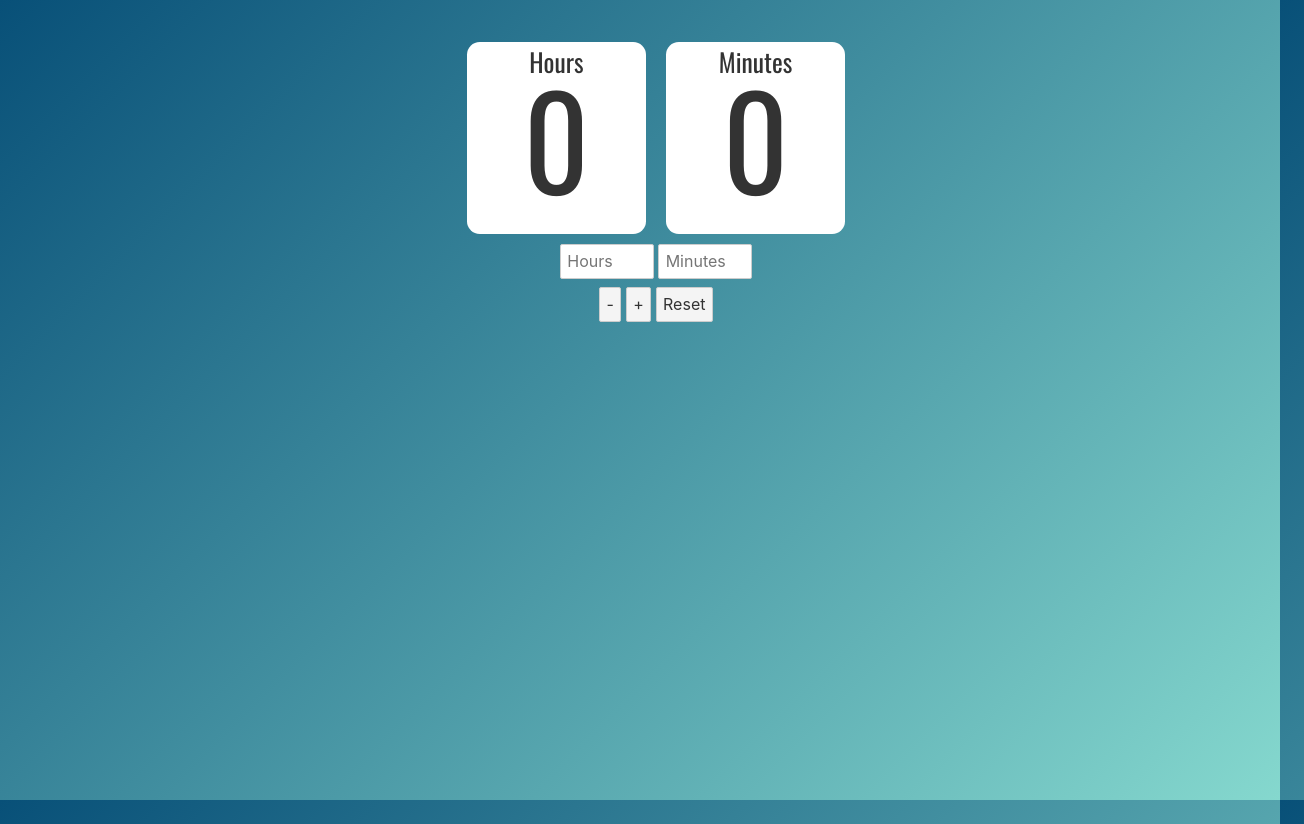
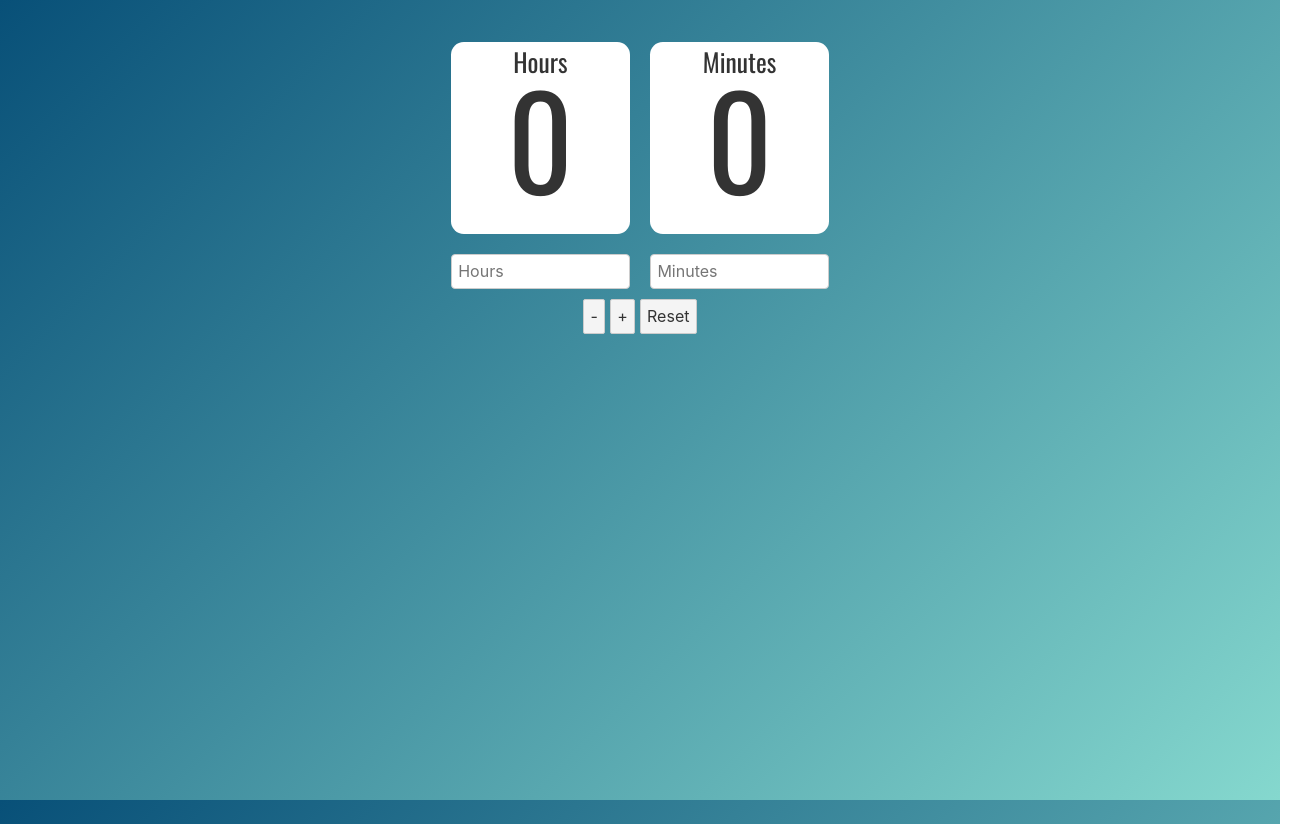
Before and after one commit to mozok/sumtime, a Svelte app: page / in a window 1280 px wide. Shown: the whole page, 1304 px wide, since content can reach past the window. Built offline with nearby package versions, Linux system fonts and the light colour scheme.

Commit message:
style time inputs

```diff
--- a/public/global.css
+++ b/public/global.css
@@ -2,9 +2,9 @@
 	font-family: Oswald; src: url('Oswald-Regular.ttf');
 }
 
-html, body {
-	position: relative;
-	width: 100%;
+html{
+	/* position: relative; */
+	/* width: 100%; */
 	height: 100%;
 }
 
--- a/src/TimeElement.svelte
+++ b/src/TimeElement.svelte
@@ -16,7 +16,7 @@
 	}
 </script>
 
-<div>
+<div class="container">
     <input id="hours_{id}"
         type="number" min=0 max=59
         bind:value={hours}
@@ -30,3 +30,21 @@
         on:change={changeTime}
     />
 </div>
+
+<style>
+    .container {
+        display: flex;
+        justify-content: center;
+    }
+
+    .container input {
+        margin: 10px;
+        width: 14vw;
+        display: inline-block;
+  border: 1px solid #ccc;
+  border-radius: 4px;
+  box-sizing: border-box;
+    }
+
+
+</style>
```
